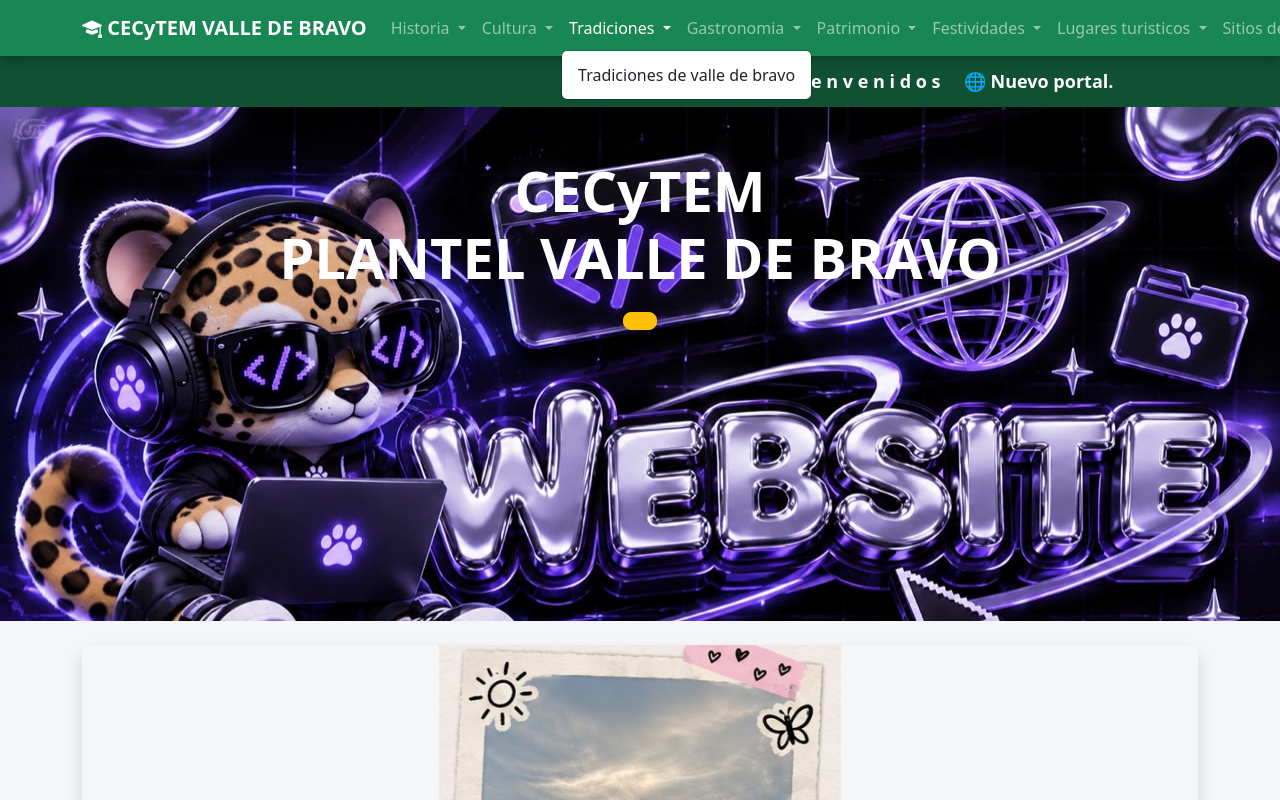
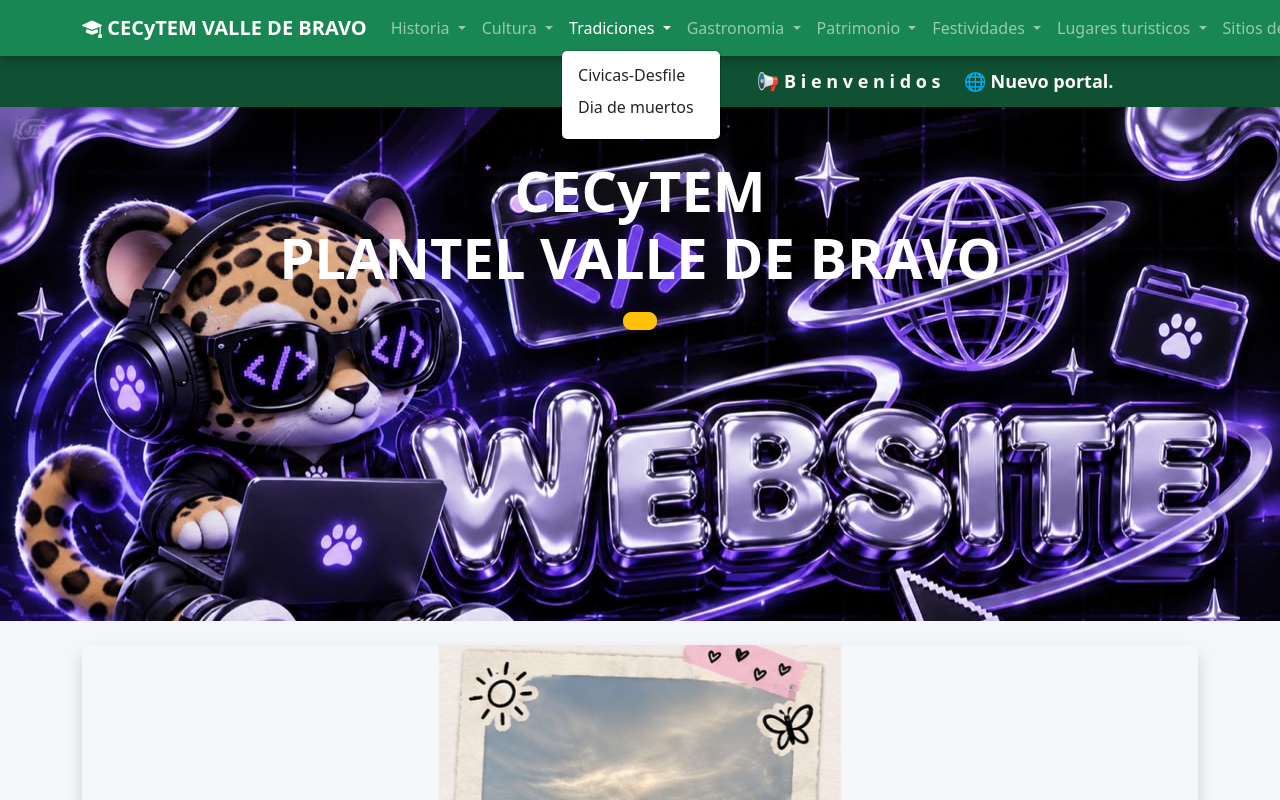
Before and after one commit to miiguean/WEBSITE-CECyMagic-migue1, a plain HTML site: page index.html in a window 1280 px wide. Both pictures are taken after a click on the button "Tradiciones". Shown: the top 800 px of the page. Drawn offline with nearby package versions, Linux system fonts and the light colour scheme.

Commit message:
Update dropdown items with new links

```diff
--- a/index.html
+++ b/index.html
@@ -163,9 +163,11 @@ color:white;
                     </a>
                     <ul class="dropdown-menu">
                         <li>
-                            <a class="dropdown-item" href="#">
-                                Tradiciones de valle de bravo
+                            <a class="dropdown-item" href="https://vt.tiktok.com/ZSsLEtEx8/">
+                                Civicas-Desfile
                                 </a>
+                            <a class="dropdown-item" href="https://vt.tiktok.com/ZSsYBwTxT/">
+                                Dia de muertos
                         </li>
                    </ul>
                 </li>
```
